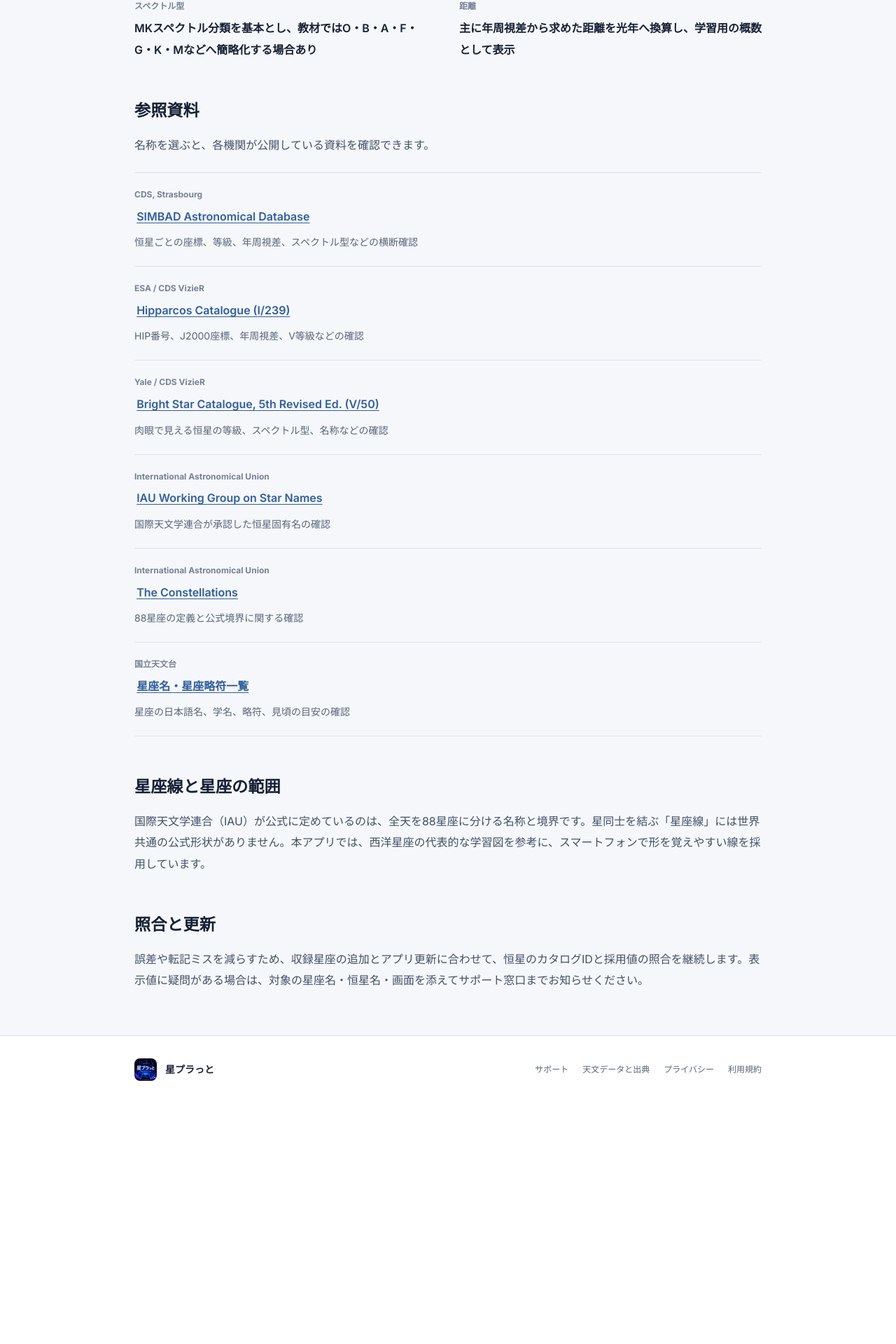
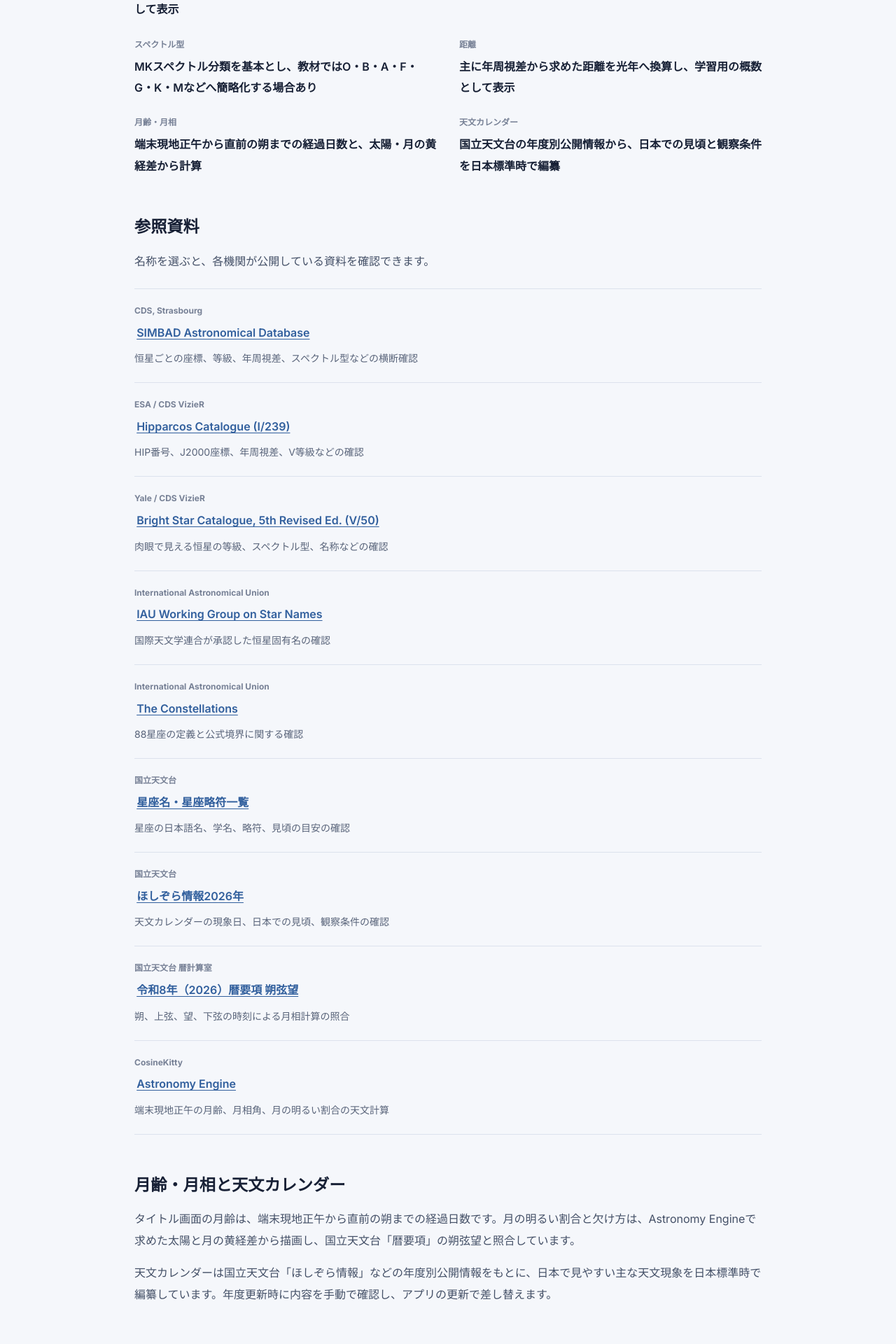
Before and after one commit to peeeeechi/star-t-rain, a Next.js app: page /star-cone/data-sources in a window 1280 px wide. Shown: the part 871-2791 px from the top of the page at 70% size. Before the commit the page ends 2447 px from the top, so only its background shows below. Built offline with nearby package versions, Linux system fonts and the light colour scheme; no server answers.

Commit message:
Expand astronomy source documentation

```diff
--- a/app/sitemap.ts
+++ b/app/sitemap.ts
@@ -72,6 +72,12 @@ export default async function sitemap(): Promise<MetadataRoute.Sitemap> {
       priority: 0.7,
     },
     {
+      url: `${baseUrl}/star-cone/data-sources`,
+      lastModified: new Date(),
+      changeFrequency: 'monthly' as const,
+      priority: 0.7,
+    },
+    {
       url: `${baseUrl}/star-cone/privacy`,
       lastModified: new Date(),
       changeFrequency: 'yearly' as const,
--- a/app/star-cone/data-sources/page.tsx
+++ b/app/star-cone/data-sources/page.tsx
@@ -4,7 +4,7 @@ import StarPlaLegalShell from '@/components/star-cone/StarPlaLegalShell';
 export const metadata: Metadata = {
   title: '天文データと出典 | 星プラっと',
   description:
-    '星プラっとで表示する恒星の座標、明るさ、スペクトル型、距離、星座線の表示方針と参照資料を公開します。',
+    '星プラっとで表示する恒星、星座、月齢・月相、天文カレンダーの表示方針と参照資料を公開します。',
   alternates: {
     canonical: '/star-cone/data-sources',
   },
@@ -47,6 +47,24 @@ const references = [
     use: '星座の日本語名、学名、略符、見頃の目安の確認',
     href: 'https://www.nao.ac.jp/new-info/constellation.html',
   },
+  {
+    name: 'ほしぞら情報2026年',
+    owner: '国立天文台',
+    use: '天文カレンダーの現象日、日本での見頃、観察条件の確認',
+    href: 'https://www.nao.ac.jp/astro/sky/2026/',
+  },
+  {
+    name: '令和8年（2026）暦要項 朔弦望',
+    owner: '国立天文台 暦計算室',
+    use: '朔、上弦、望、下弦の時刻による月相計算の照合',
+    href: 'https://eco.mtk.nao.ac.jp/koyomi/yoko/2026/rekiyou263.html',
+  },
+  {
+    name: 'Astronomy Engine',
+    owner: 'CosineKitty',
+    use: '端末現地正午の月齢、月相角、月の明るい割合の天文計算',
+    href: 'https://github.com/cosinekitty/astronomy',
+  },
 ];
 
 export default function DataSourcesPage() {
@@ -54,13 +72,13 @@ export default function DataSourcesPage() {
     <StarPlaLegalShell
       eyebrow="ASTRONOMY DATA"
       title="天文データと出典"
-      lead="星プラっとで表示している恒星データの意味、丸め方、参照資料を公開します。"
-      updated="2026年7月21日"
+      lead="星プラっとで表示している恒星・星座・月相・天文行事の意味、編纂方法、参照資料を公開します。"
+      updated="2026年7月22日"
     >
       <section>
         <h2>表示データの考え方</h2>
         <p>
-          本アプリの恒星データは、単一の外部APIからリアルタイムに取得したものではありません。複数の標準的な天文カタログと公開資料の値を参照し、モバイル画面での学習に適した桁数へ丸めて収録しています。
+          本アプリの恒星データと天文行事は、単一の外部APIからリアルタイムに取得したものではありません。複数の標準的な天文カタログと公開資料の値を参照し、モバイル画面での学習に適した内容へ編纂して収録しています。月齢と月相のみ、端末内で日ごとに計算します。
         </p>
         <p>
           表示内容は教育用です。観測計画、望遠鏡の自動導入、航法、研究など、高い精度や最新の観測値が必要な用途には使用せず、各カタログの原典を確認してください。
@@ -86,6 +104,14 @@ export default function DataSourcesPage() {
             <dt>距離</dt>
             <dd>主に年周視差から求めた距離を光年へ換算し、学習用の概数として表示</dd>
           </div>
+          <div>
+            <dt>月齢・月相</dt>
+            <dd>端末現地正午から直前の朔までの経過日数と、太陽・月の黄経差から計算</dd>
+          </div>
+          <div>
+            <dt>天文カレンダー</dt>
+            <dd>国立天文台の年度別公開情報から、日本での見頃と観察条件を日本標準時で編纂</dd>
+          </div>
         </dl>
       </section>
 
@@ -108,6 +134,16 @@ export default function DataSourcesPage() {
       </section>
 
       <section>
+        <h2>月齢・月相と天文カレンダー</h2>
+        <p>
+          タイトル画面の月齢は、端末現地正午から直前の朔までの経過日数です。月の明るい割合と欠け方は、Astronomy Engineで求めた太陽と月の黄経差から描画し、国立天文台「暦要項」の朔弦望と照合しています。
+        </p>
+        <p>
+          天文カレンダーは国立天文台「ほしぞら情報」などの年度別公開情報をもとに、日本で見やすい主な天文現象を日本標準時で編纂しています。年度更新時に内容を手動で確認し、アプリの更新で差し替えます。
+        </p>
+      </section>
+
+      <section>
         <h2>星座線と星座の範囲</h2>
         <p>
           国際天文学連合（IAU）が公式に定めているのは、全天を88星座に分ける名称と境界です。星同士を結ぶ「星座線」には世界共通の公式形状がありません。本アプリでは、西洋星座の代表的な学習図を参考に、スマートフォンで形を覚えやすい線を採用しています。
@@ -117,7 +153,7 @@ export default function DataSourcesPage() {
       <section>
         <h2>照合と更新</h2>
         <p>
-          誤差や転記ミスを減らすため、収録星座の追加とアプリ更新に合わせて、恒星のカタログIDと採用値の照合を継続します。表示値に疑問がある場合は、対象の星座名・恒星名・画面を添えてサポート窓口までお知らせください。
+          誤差や転記ミスを減らすため、収録星座の追加とアプリ更新に合わせて、恒星のカタログIDと採用値、月相、年度別の天文行事を継続して照合します。表示値に疑問がある場合は、対象の日付・星座名・恒星名・画面を添えてサポート窓口までお知らせください。
         </p>
       </section>
     </StarPlaLegalShell>
```
Also changed, not shown: 1 other file (tests, documents, lock files or other folders).
